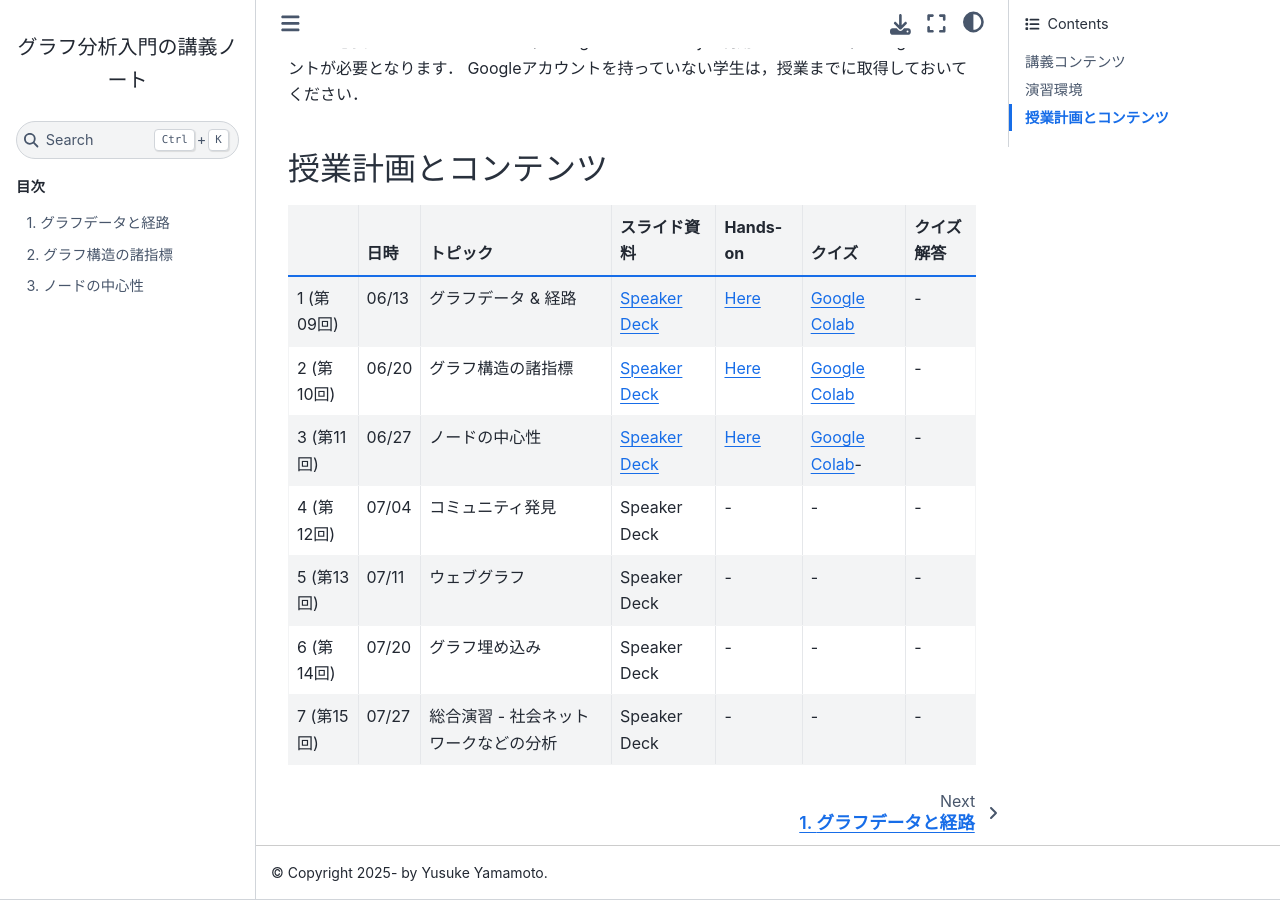
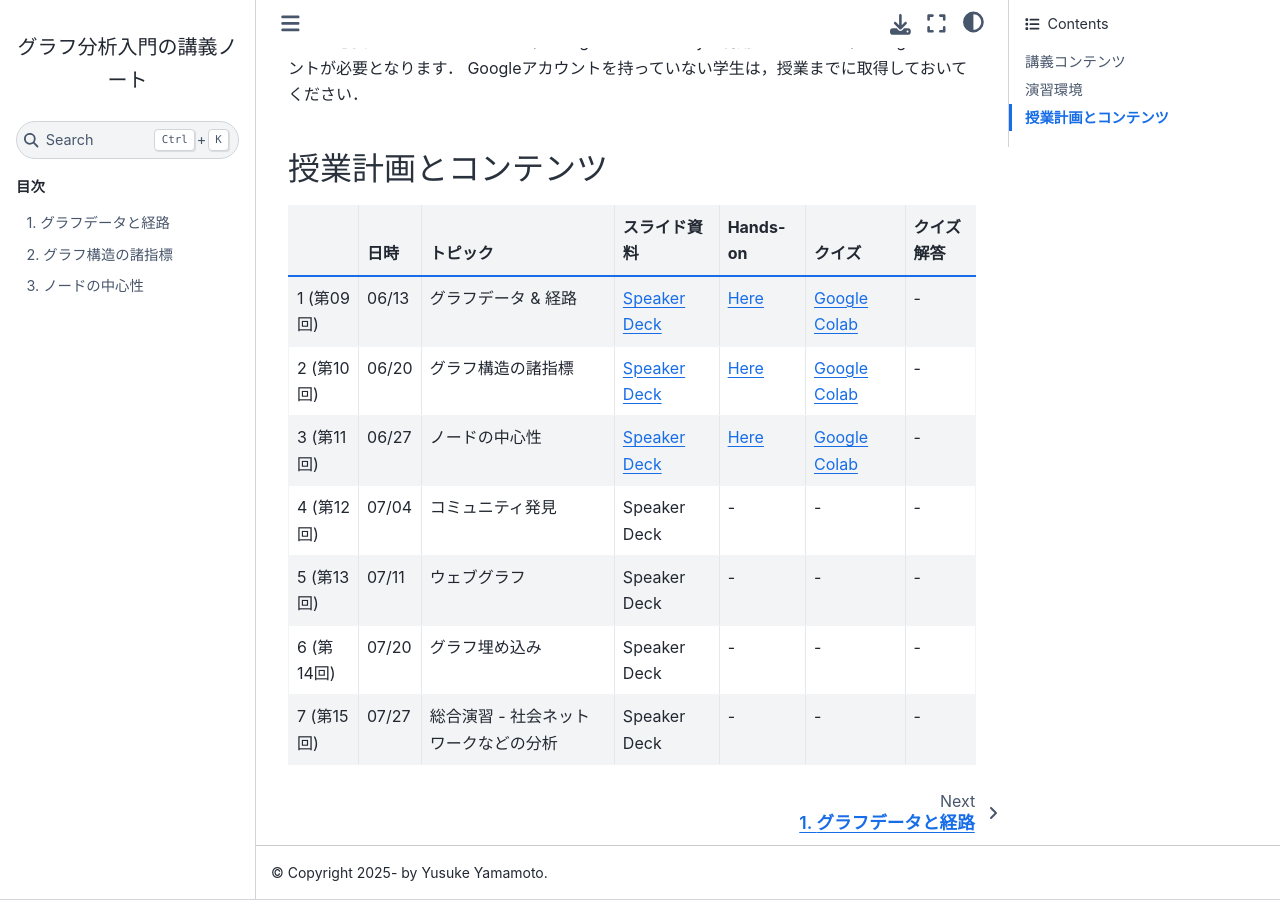
Before and after one commit to hontolab-courses/graph-analysis-lecturenote, a Jupyter Book: the page built from index.md, in a window 1280 px wide and 900 px high, scrolled down 740 px. Built offline with Jupyter Book 1.0.4 settings and Sphinx 7.4.7 and the Sphinx Book theme 1.1.4, drawn with Linux system fonts in a browser that asks for light colours.

```diff
--- a/index.md
+++ b/index.md
@@ -31,7 +31,7 @@ Googleアカウントを持っていない学生は，授業までに取得し
 | ---- | ---- | ---- | ---- | ---- | ---- | ---- |
 | 1 (第09回) | 06/13 | グラフデータ & 経路 | [Speaker Deck](https://speakerdeck.com/trycycle/graphlecture-01-graph-and-path) | [Here](content/graph-and-path.ipynb) | [Google Colab](https://colab.research.google.com/github/hontolab-courses/graph-analysis-lecturenote/blob/main/content/quiz/graph-and-path.ipynb) | - |
 | 2 (第10回) | 06/20 | グラフ構造の諸指標 | [Speaker Deck](https://speakerdeck.com/trycycle/graphlecture-02-graph-structure-features) | [Here](content/graph-structure-features.ipynb) | [Google Colab](https://colab.research.google.com/github/hontolab-courses/graph-analysis-lecturenote/blob/main/content/quiz/graph-structure-features.ipynb) | - |
-| 3 (第11回) | 06/27 | ノードの中心性 | [Speaker Deck](https://speakerdeck.com/trycycle/graphlecture-03-centrality) | [Here](content/centrality.ipynb) | [Google Colab](https://colab.research.google.com/github/hontolab-courses/graph-analysis-lecturenote/blob/main/content/quiz/centrality.ipynb)- | - |
+| 3 (第11回) | 06/27 | ノードの中心性 | [Speaker Deck](https://speakerdeck.com/trycycle/graphlecture-03-centrality) | [Here](content/centrality.ipynb) | [Google Colab](https://colab.research.google.com/github/hontolab-courses/graph-analysis-lecturenote/blob/main/content/quiz/centrality.ipynb) | - |
 | 4 (第12回) | 07/04 | コミュニティ発見 | Speaker Deck | - | - | - |
 | 5 (第13回) | 07/11 | ウェブグラフ | Speaker Deck | - | - | - |
 | 6 (第14回) | 07/20 | グラフ埋め込み | Speaker Deck | - | - | - |
```
Also changed, not shown: content/centrality.ipynb.
